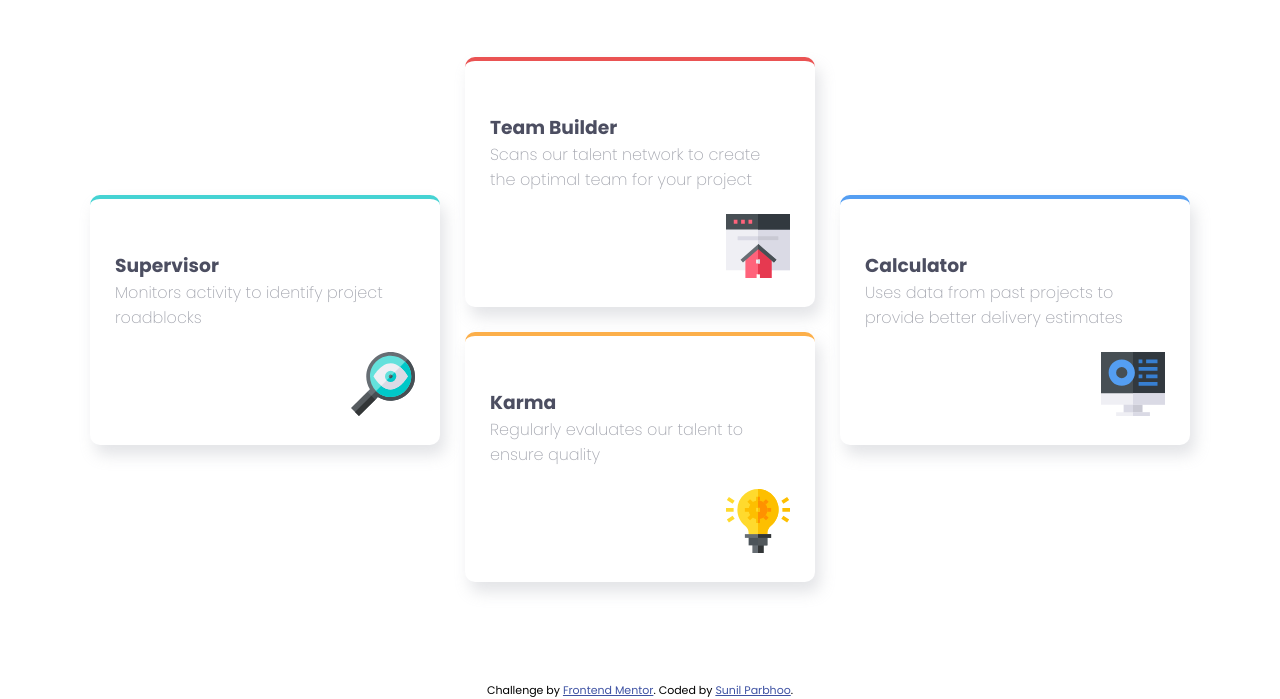
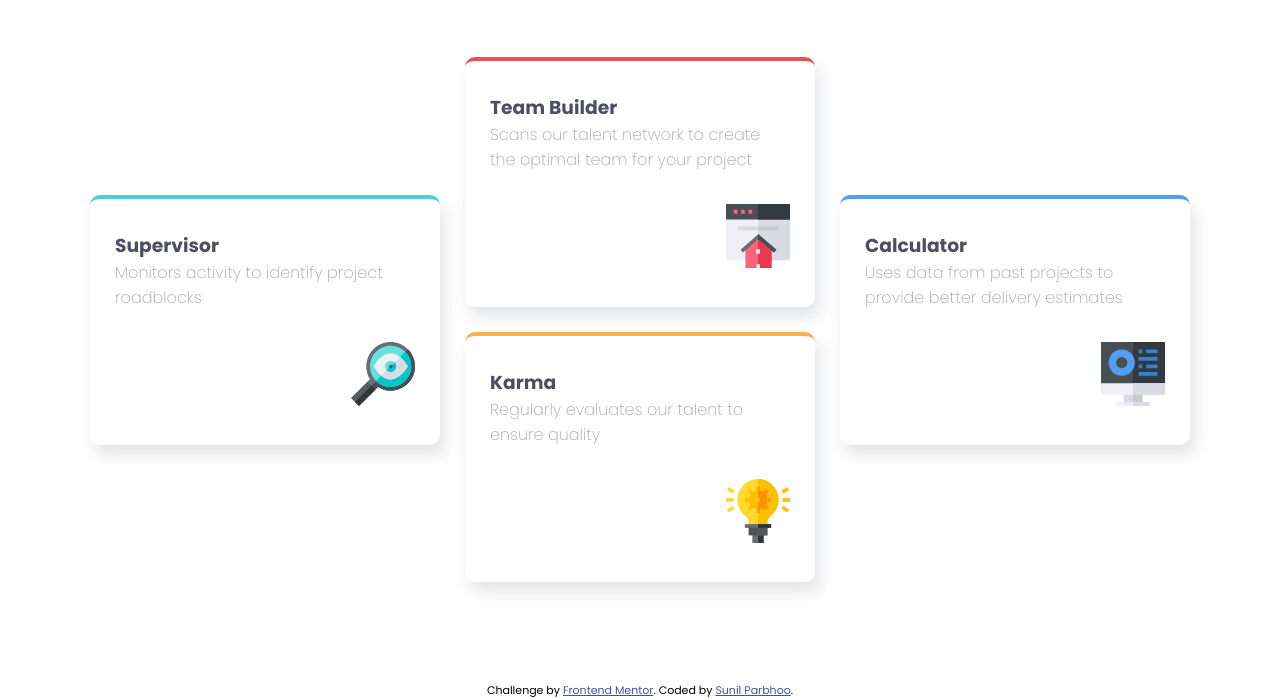
Before and after one commit to SunilParbhoo/Frontend-Mentor---Four-Card-Feature-Section, a plain HTML site: page index.html in a window 1280 px wide. Shown: the part 226-925 px from the top of the page. Drawn offline with Linux system fonts and the light colour scheme.

Commit message:
Adjust card padding top

```diff
--- a/styles.css
+++ b/styles.css
@@ -74,7 +74,7 @@ body {
   box-sizing: border-box;
   text-align: left;
   border-radius: 10px;
-  padding: 30px 25px 0;
+  padding: 0 25px 0;
   display: flex;
   flex-direction: column;
   justify-content: space-evenly;
```
